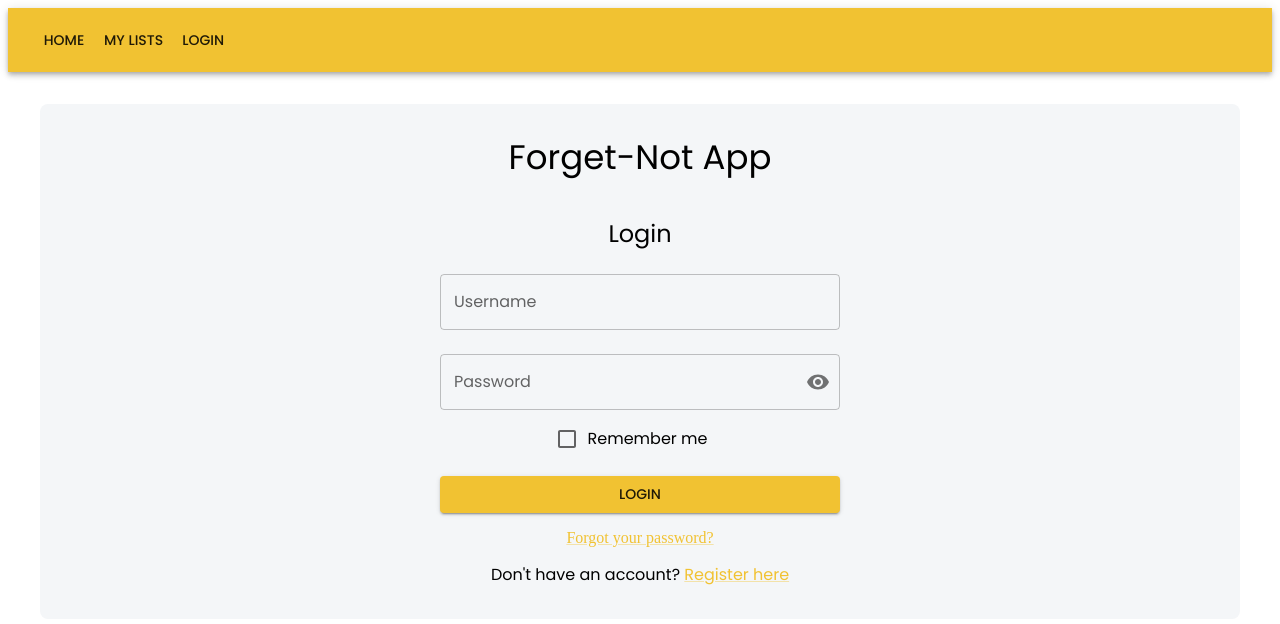
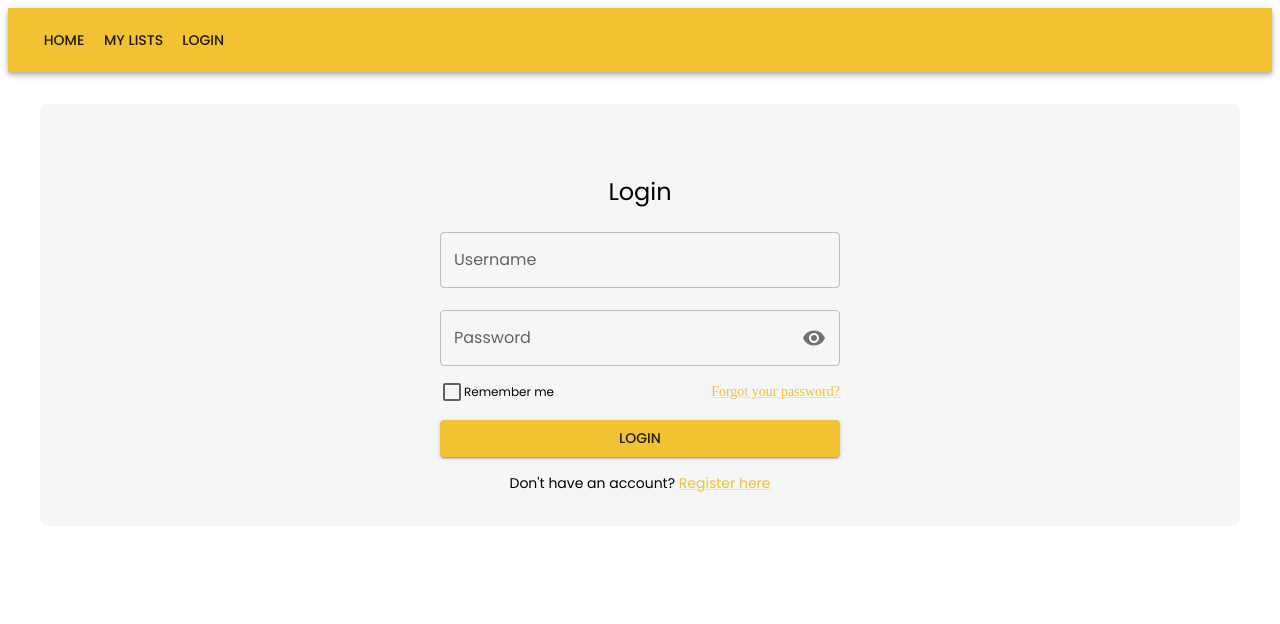
Before and after one commit to 1gozde1/Forget-App, a React (Create React App) app: page /login in a window 1280 px wide. Shown: the top 624 px of the page. Built offline with nearby package versions, Linux system fonts and the light colour scheme.

Commit message:
Add ForgotPasswordPage component and enhance LoginPage with password visibility toggle and link to reset password

```diff
--- a/src/App.tsx
+++ b/src/App.tsx
@@ -9,6 +9,7 @@ import RegisterPage from "./components/pages/RegisterPage";
 import Navbar from "./components/Navbar";
 import { createTheme, ThemeProvider } from "@mui/material/styles";
 import ListsPage from "./components/pages/ListsPage";
+import ForgotPasswordPage from "./components/pages/ForgotPasswordPage";
 
 const theme = createTheme({
   typography: {
@@ -47,10 +48,6 @@ function App() {
           borderRadius: 2,
         }}
       >
-        <Typography variant="h4" gutterBottom>
-          Forget-Not App
-        </Typography>
-
         <Routes>
           <Route path="/" element={<HomePage />} />
           <Route path="/lists" element={<ListsPage />} />
@@ -62,6 +59,7 @@ function App() {
             path="/register"
             element={isAuthenticated ? <Navigate to="/" /> : <RegisterPage />}
           />
+          <Route path="/forgot-password" element={<ForgotPasswordPage />} />
         </Routes>
 
         {isAuthenticated && (
--- /dev/null
+++ b/src/components/pages/ForgotPasswordPage.tsx
@@ -0,0 +1,50 @@
+import React, { useState } from "react";
+import { Box, TextField, Button, Typography } from "@mui/material";
+import { useNavigate } from "react-router-dom";
+
+const ForgotPasswordPage = () => {
+  const [email, setEmail] = useState("");
+  const navigate = useNavigate();
+
+  const handleResetPassword = (e: React.FormEvent) => {
+    e.preventDefault();
+
+    if (!email) {
+      alert("Please enter your email address!");
+      return;
+    }
+
+    alert("Password reset link sent to your email!");
+
+    navigate("/login");
+  };
+
+  return (
+    <Box sx={{ maxWidth: 400, margin: "auto", mt: 5, textAlign: "center" }}>
+      <Typography variant="h5" gutterBottom>
+        Forgot Password
+      </Typography>
+      <form onSubmit={handleResetPassword}>
+        <TextField
+          fullWidth
+          label="Enter your email"
+          variant="outlined"
+          margin="normal"
+          value={email}
+          onChange={(e) => setEmail(e.target.value)}
+        />
+        <Button
+          type="submit"
+          variant="contained"
+          color="primary"
+          fullWidth
+          sx={{ mt: 2 }}
+        >
+          Reset Password
+        </Button>
+      </form>
+    </Box>
+  );
+};
+
+export default ForgotPasswordPage;
--- a/src/components/pages/LoginPage.tsx
+++ b/src/components/pages/LoginPage.tsx
@@ -11,16 +11,16 @@ import {
   Link,
   Checkbox,
   FormControlLabel,
-  InputAdornment,
   IconButton,
 } from "@mui/material";
-import { Visibility, VisibilityOff } from "@mui/icons-material";
+import Visibility from "@mui/icons-material/Visibility";
+import VisibilityOff from "@mui/icons-material/VisibilityOff";
 
 const LoginPage = () => {
   const [username, setUsername] = useState("");
   const [password, setPassword] = useState("");
+  const [rememberMe, setRememberMe] = useState(false);
   const [showPassword, setShowPassword] = useState(false);
-  const [rememberMe, setRememberMe] = useState(false);
   const dispatch = useDispatch();
   const navigate = useNavigate();
   const isAuthenticated = useSelector(
@@ -45,6 +45,10 @@ const LoginPage = () => {
     dispatch(login(userData));
   };
 
+  const handleClickShowPassword = () => {
+    setShowPassword(!showPassword);
+  };
+
   return (
     <Box sx={{ maxWidth: 400, margin: "auto", mt: 5, textAlign: "center" }}>
       <Typography variant="h5" gutterBottom>
@@ -58,6 +62,7 @@ const LoginPage = () => {
           margin="normal"
           value={username}
           onChange={(e) => setUsername(e.target.value)}
+          sx={{ marginBottom: "6px" }}
         />
         <TextField
           fullWidth
@@ -67,26 +72,49 @@ const LoginPage = () => {
           margin="normal"
           value={password}
           onChange={(e) => setPassword(e.target.value)}
+          sx={{ marginBottom: "6px" }}
           InputProps={{
             endAdornment: (
-              <InputAdornment position="end">
-                <IconButton onClick={() => setShowPassword(!showPassword)} edge="end">
+              <IconButton
+                aria-label="toggle password visibility"
+                onClick={handleClickShowPassword}
+                edge="start"
+                sx={{ padding: 0 }}
+              >
                 {showPassword ? <VisibilityOff /> : <Visibility />}
               </IconButton>
-              </InputAdornment>
             ),
           }}
         />
+
+        <Box
+          display="flex"
+          justifyContent="space-between"
+          alignItems="center"
+          sx={{ mt: 1 }}
+        >
           <FormControlLabel
             control={
               <Checkbox
                 checked={rememberMe}
                 onChange={(e) => setRememberMe(e.target.checked)}
-              color="primary"
+                sx={{ p: 0, m: 0 }}
               />
             }
             label="Remember me"
+            sx={{ m: 0, width: "auto", p: 0 }}
+            componentsProps={{ typography: { fontSize: "0.75rem" } }}
           />
+
+          <Link
+            component={RouterLink}
+            to="/forgot-password"
+            sx={{ fontSize: "0.875rem" }}
+          >
+            Forgot your password?
+          </Link>
+        </Box>
+
         <Button
           type="submit"
           variant="contained"
@@ -97,14 +125,14 @@ const LoginPage = () => {
           Login
         </Button>
       </form>
-      <Box sx={{ mt: 2 }}>
-        <Link component={RouterLink} to="/forgot-password">
-          Forgot your password?
-        </Link>
-      </Box>
-      <Typography sx={{ mt: 2 }}>
+
+      <Typography sx={{ mt: 2, fontSize: "0.875rem" }}>
         Don't have an account?{" "}
-        <Link component={RouterLink} to="/register">
+        <Link
+          component={RouterLink}
+          to="/register"
+          sx={{ fontSize: "0.875rem" }}
+        >
           Register here
         </Link>
       </Typography>
```
Lines whose indentation alone changed are shown as unchanged.
